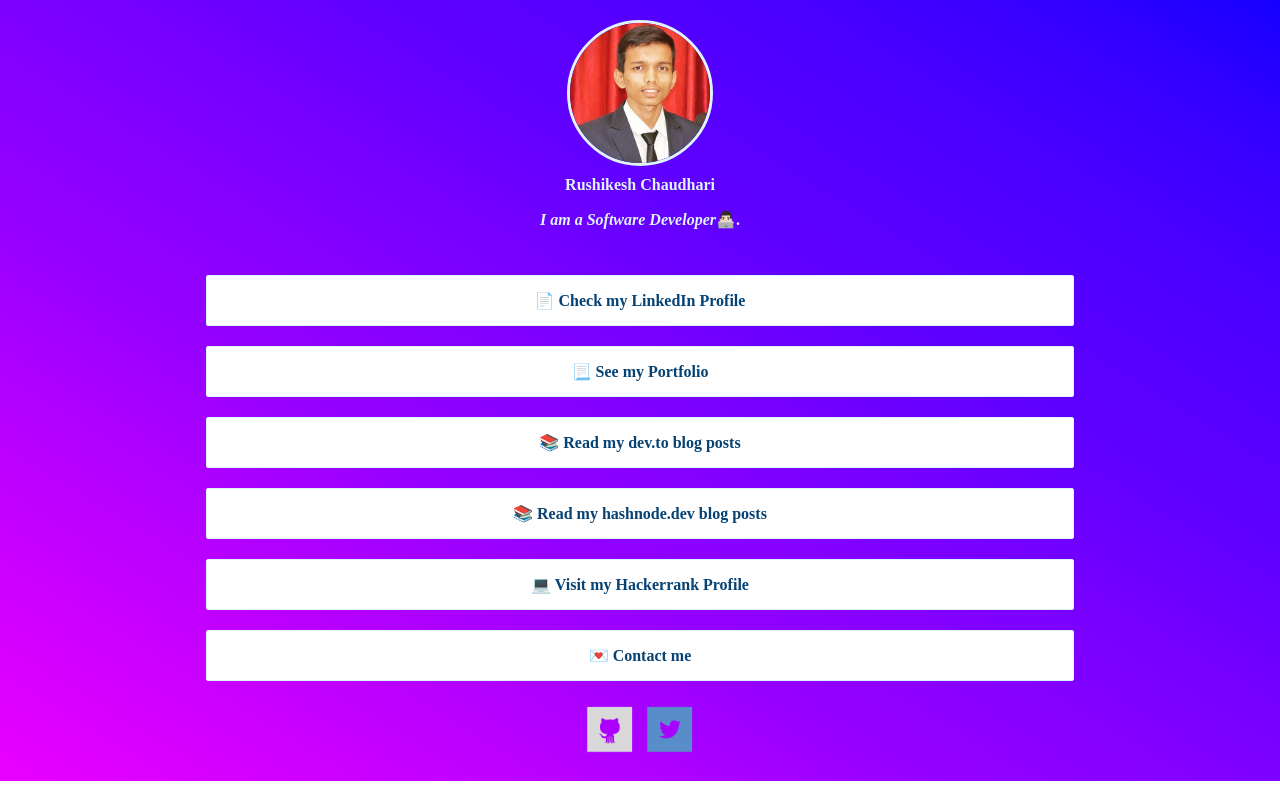
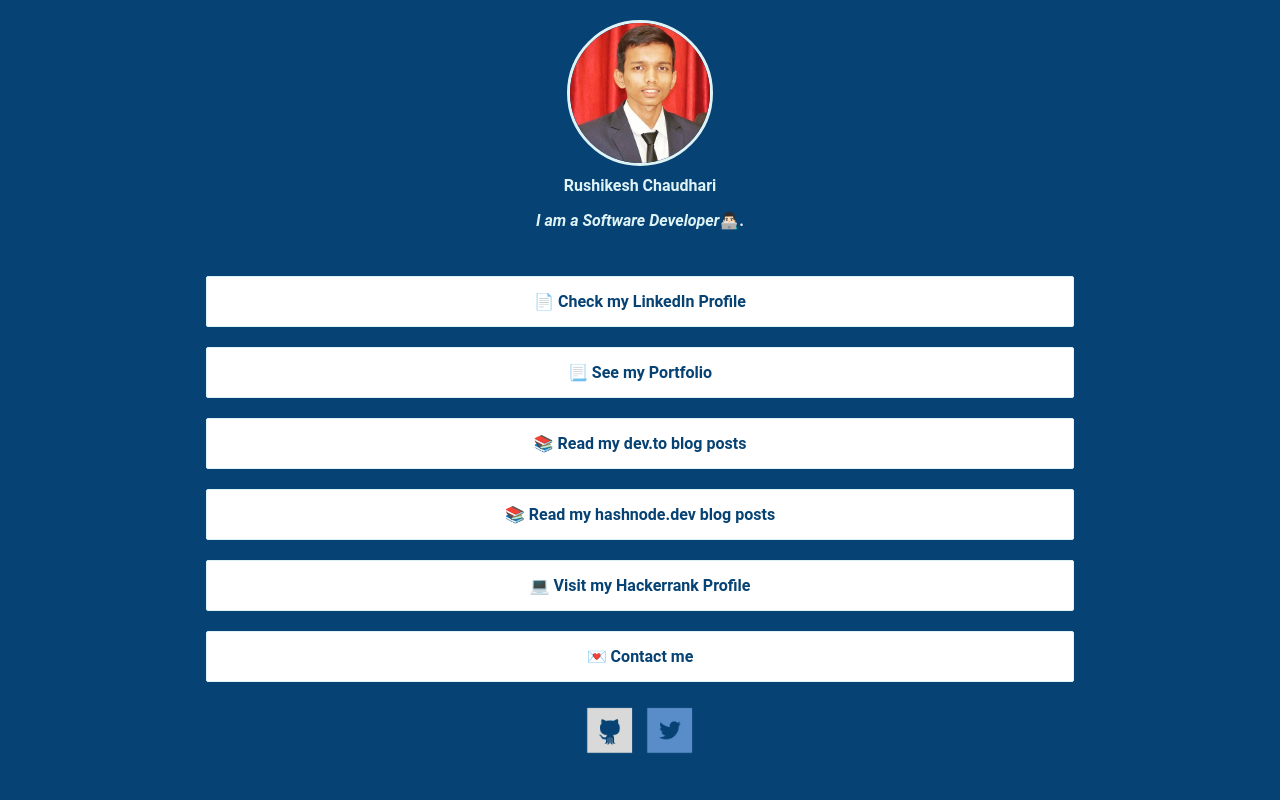
Before and after one commit to rushi-173/MyLinkstore, a PHP site: page /index.html in a window 1280 px wide. Run offline with PHP 8.4, Linux system fonts and the light colour scheme.

Commit message:
change bg

```diff
--- a/style.css
+++ b/style.css
@@ -1,8 +1,4 @@
-body{
-	height: 100%;
-	align-content: center;
-	margin: auto;
-}
+
 :root {
 	--darkest-color: #064273;
 	--lightest-color: #def3f6;
@@ -10,6 +6,13 @@ body{
 	--bright-color-1: #ffffff;
 	--bright-color-2: #ffffff;
 	--bright-color-3: #ffffff;
+}
+body{
+	background: var(--darkest-color);
+	color: var(--lightest-color);
+	font-family: 'Roboto', sans-serif;
+	align-content: center;
+	margin: auto;
 }
 /*
 body {
@@ -25,7 +28,6 @@ body {
 	flex-direction: column;
 	text-align: center;
 	margin: auto;
-	background-image: linear-gradient(to right top, #e900ff, #d600ff, #c200ff, #ad00ff, #9500ff, #8600ff, #7500ff, #6100ff, #5500ff, #4700ff, #3400ff, #1600ff);
 }
 
 .circle-shape {
```
